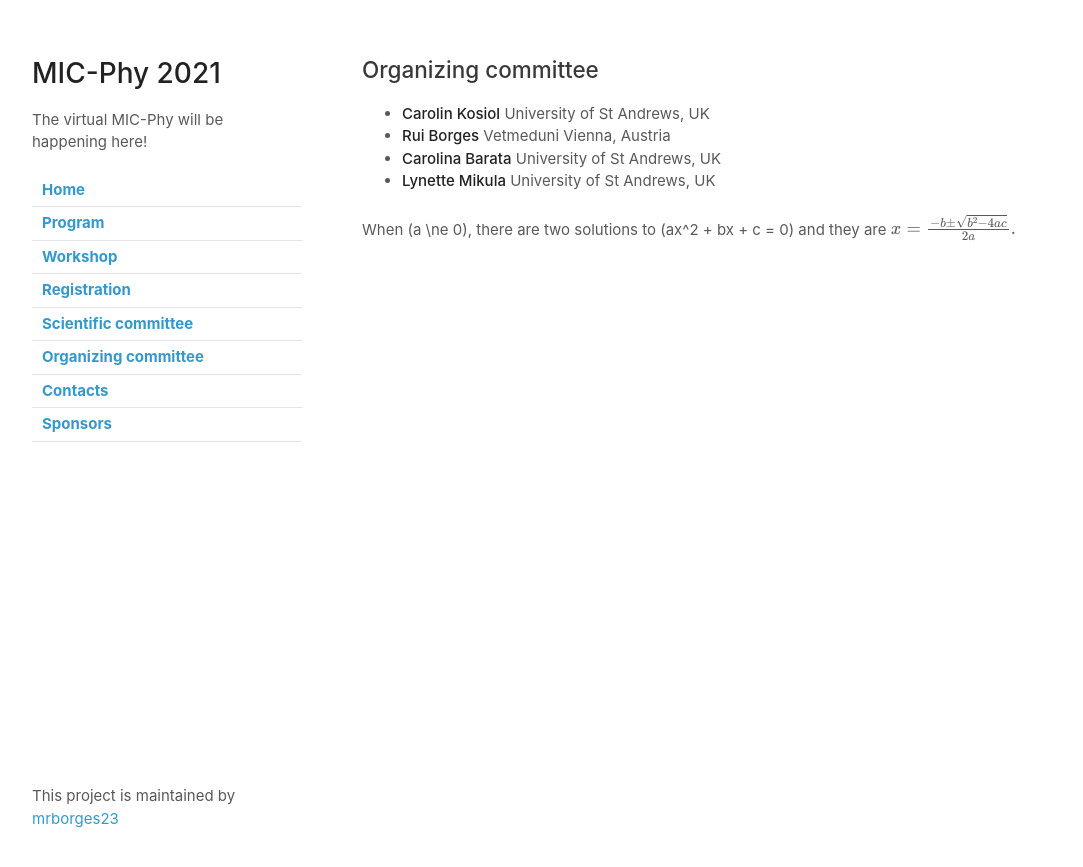
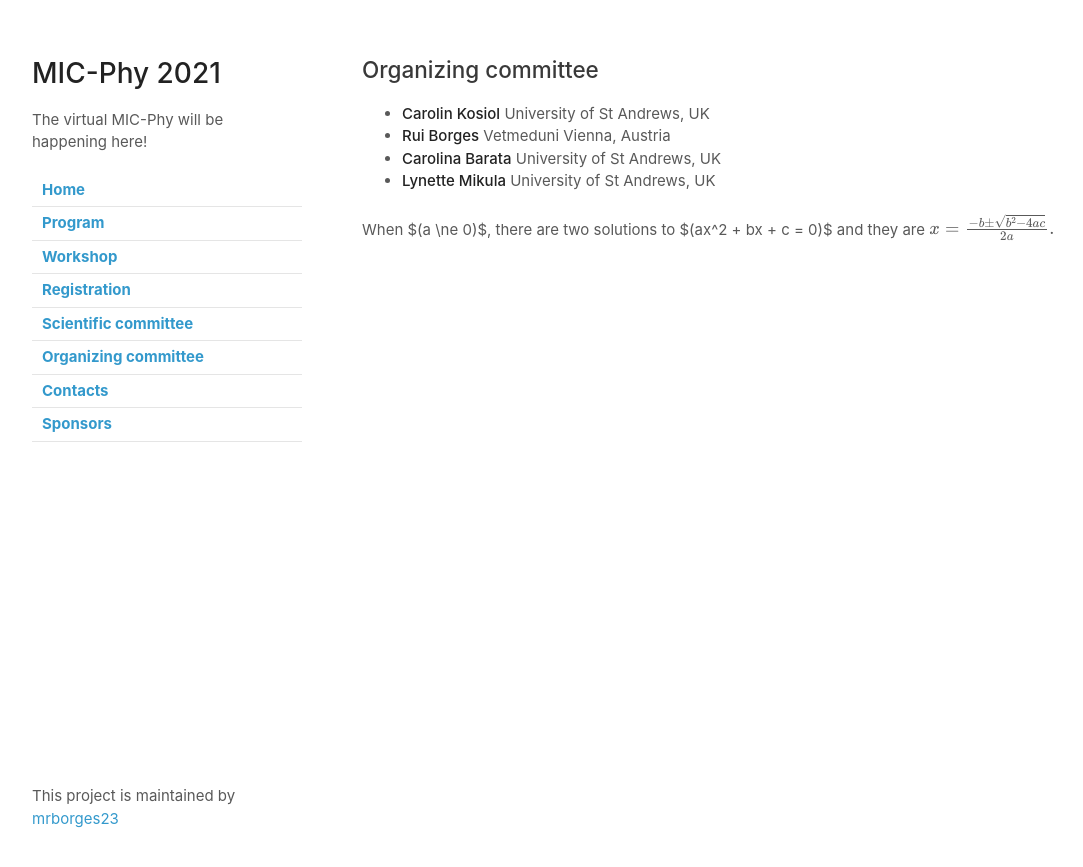
Before and after one commit to mrborges23/micphy2021, a Jekyll site: the page built from organizers.md, in a window 1280 px wide. Shown: the top 867 px of the page, without its empty margins (68-1151 px from the left). Built offline with Jekyll 4.4.1, drawn with Linux system fonts in a browser that asks for light colours; our own code applies the rules of GitHub Pages for plain Markdown files.

Commit message:
Few changes

```diff
--- a/organizers.md
+++ b/organizers.md
@@ -10,5 +10,5 @@
   src="https://cdn.jsdelivr.net/npm/mathjax@3/es5/tex-chtml.js">
 </script>
 
-When \(a \ne 0\), there are two solutions to \(ax^2 + bx + c = 0\) and they are
+When $\(a \ne 0\)$, there are two solutions to $\(ax^2 + bx + c = 0\)$ and they are
 $$x = {-b \pm \sqrt{b^2-4ac} \over 2a}.$$
```
